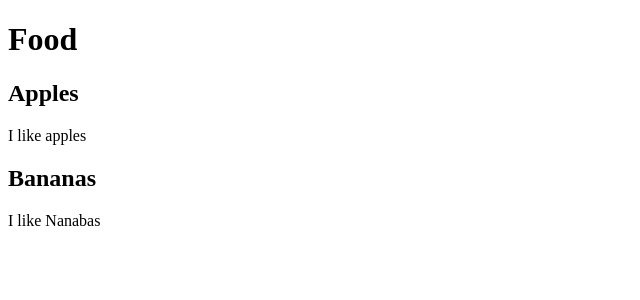
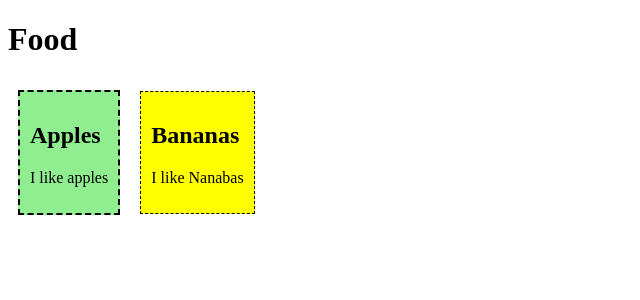
Before and after one commit to LoisMeow2/webprog-it243-vue.js, a Vue app in the folder firstsfc/: page / in a window 1280 px wide. Shown: the top 300 px of the page, without its empty margins (0-640 px from the left). Built offline with nearby package versions, Linux system fonts and the light colour scheme.

Commit message:
task3.pota

```diff
--- a/firstsfc/src/components/FoodItem.vue
+++ b/firstsfc/src/components/FoodItem.vue
@@ -17,8 +17,8 @@ export default {
 </script>
 
 <style>
-  .apple > div {
-    border: dashed black 1px;
+  .apple {
+    border: dashed black 2px;
     display: inline-block;
     margin: 10px;
     padding: 10px;
--- a/firstsfc/src/components/FoodItem2.vue
+++ b/firstsfc/src/components/FoodItem2.vue
@@ -17,7 +17,7 @@ export default {
 </script>
 
 <style>
-  .banana > div {
+  .banana {
     border: dashed black 1px;
     display: inline-block;
     margin: 10px;
```
